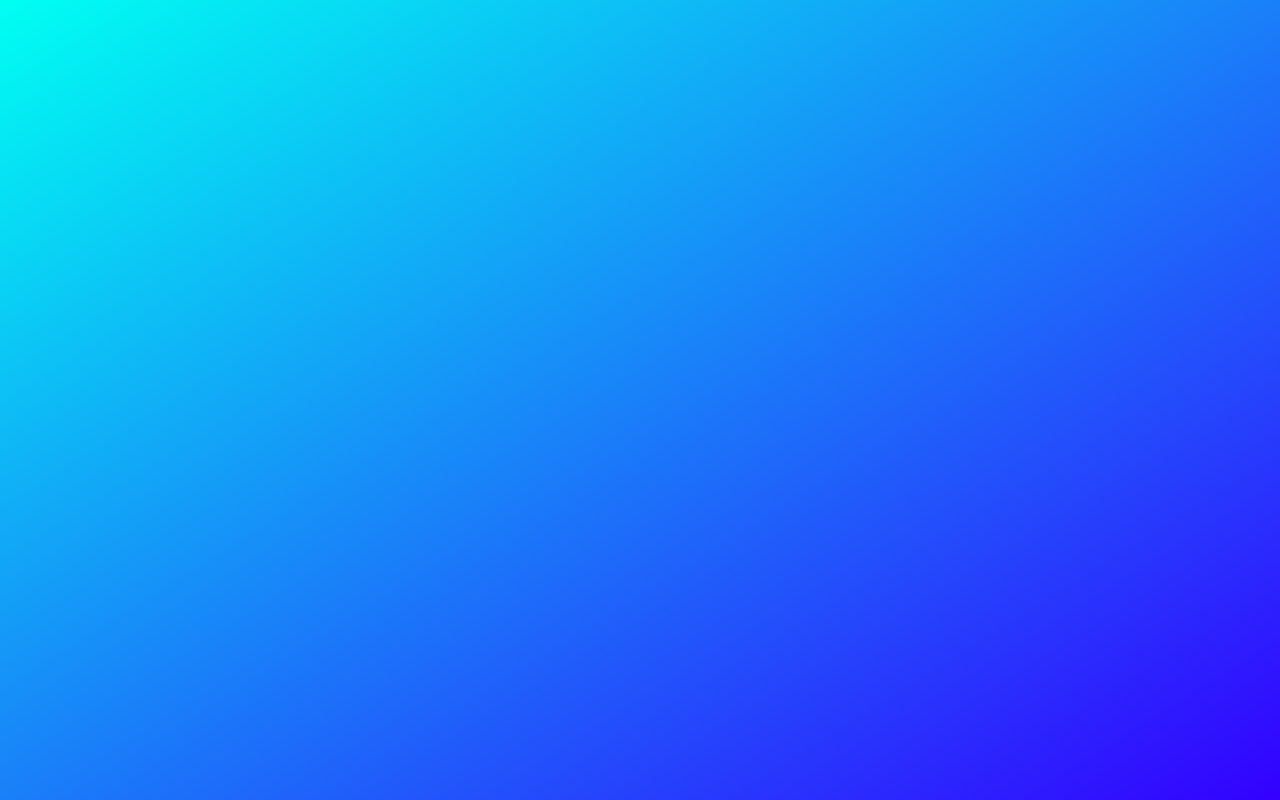
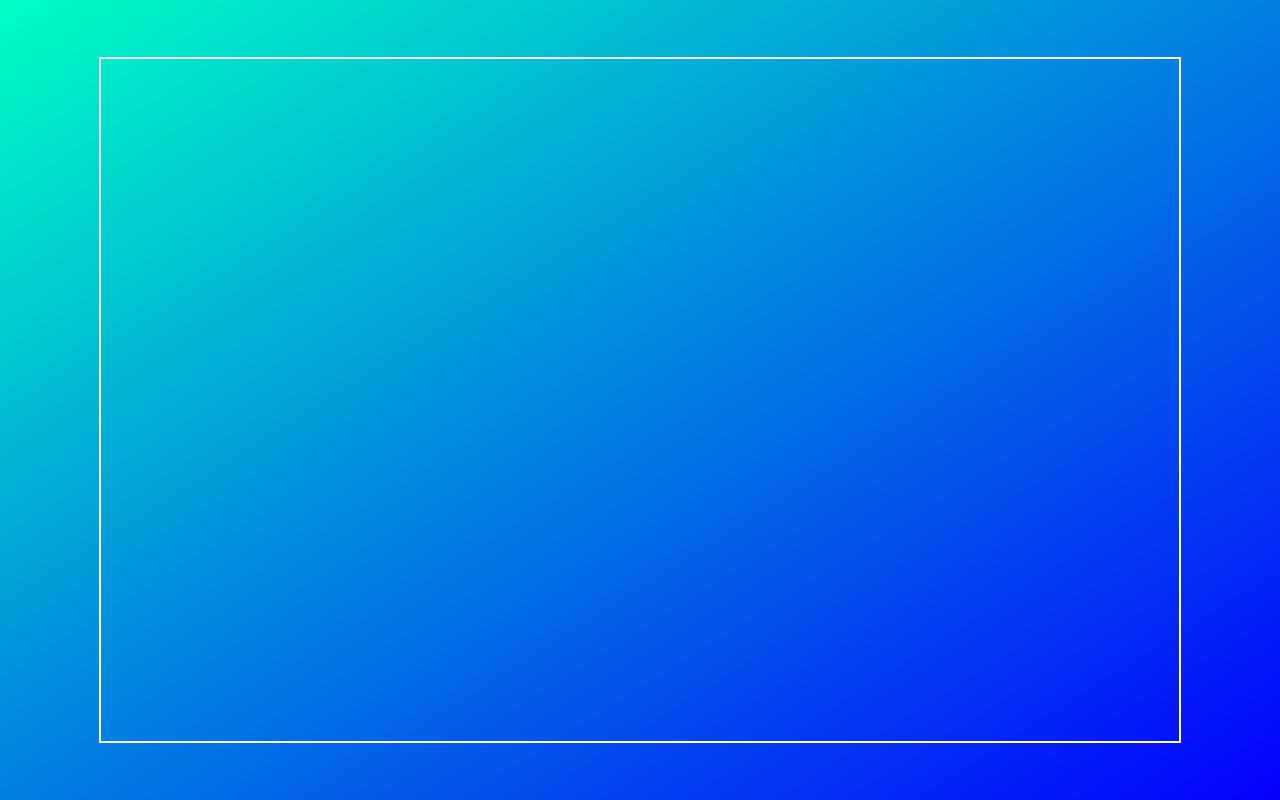
Before and after one commit to jackjocross/personal-site, a React app: page / in a window 1280 px wide. Built offline with nearby package versions, Linux system fonts and the light colour scheme; the HTML template or start-up script is replaced by a standard one.

Commit message:
Added click back in and flexbox grid styling

```diff
--- a/app/App.jsx
+++ b/app/App.jsx
@@ -2,11 +2,42 @@
 import Background from './Background.jsx';
 
 export default class App extends React.Component {
+	constructor(props) {
+		super(props);
+
+		this.state = {
+			backgroundHue: Math.floor(Math.random() * 360)
+		};
+	};
 	render() {
 		return (
-			<div>
-				<Background />
+			<div className="container" onClick={this.containerClick}>
+				<Background hue={this.state.backgroundHue} />
+
+				<div className="layout">
+					<div className="left-col">
+						<div className="top-row"></div>
+						<div className="middle-row"></div>
+						<div className="bottom-row"></div>
+					</div>
+
+					<div className="center-col">
+						<div className="top-row"></div>
+						<div className="middle-row"></div>
+						<div className="bottom-row"></div>
+					</div>
+
+					<div className="right-col">
+						<div className="top-row"></div>
+						<div className="middle-row"></div>
+						<div className="bottom-row"></div>
+					</div>
+				</div>
 			</div>
 		);
 	};
+	containerClick = () => {
+		const backgroundHue = Math.floor(Math.random() * 360);
+		this.setState({backgroundHue});
+	};
 }
--- a/app/Background.jsx
+++ b/app/Background.jsx
@@ -1,18 +1,13 @@
 import React from 'react';
 
 export default class Background extends React.Component {
-	constructor(props) {
-		super(props);
+	render() {
+		const {hue} = this.props;
 
-		this.state = {
-			randHue: Math.floor(Math.random() * 360)
-		};
-	};
-	render() {
-		const colorString = `hsla(${this.state.randHue}, 100%, 50%, 1), hsla(${this.state.randHue + 75}, 100%, 50%, 1)`;
+		const colorString = `hsla(${hue}, 100%, 50%, 1), hsla(${hue + 75}, 100%, 50%, 1)`;
 
 		const backgroundStyle = {
-			background: `hsla(${this.state.randHue}, 100%, 50%, 1)`,
+			background: `hsla(${hue}, 100%, 50%, 1)`,
 			background: `-webkit-linear-gradient(left top, ${colorString})`,
 			background: `-o-linear-gradient(bottom right, ${colorString})`,
 			background: `-moz-linear-gradient(bottom right, ${colorString})`,
@@ -20,11 +15,8 @@
 		};
 
 		return (
-			<div style={backgroundStyle} className="background" onClick={this.backgroundClick}></div>
+			<div style={backgroundStyle} className="background" onClick={this.backgroundClick}>
+			</div>
 		);
 	};
-	backgroundClick = () => {
-		let randHue = Math.floor(Math.random() * 360);
-		this.setState({randHue});
-	};
 }
--- a/app/main.css
+++ b/app/main.css
@@ -5,8 +5,94 @@
 	padding: 0;
 }
 
+#app {
+	height: 100%;
+	width: 100%;
+}
+
 .background {
 	position: absolute;
 	height: 100%;
 	width: 100%;
+	z-index: -1;
 }
+
+.background-border {
+	width: 90%;
+    height: 90%;
+    border: 5px solid white;
+    margin: auto;
+    top: 50%;
+    position: relative;
+    -webkit-transform: translateY(-50%);
+	-ms-transform: translateY(-50%);
+	transform: translateY(-50%);
+}
+
+.container {
+	height: 100%;
+	width: 100%;
+}
+
+.layout {
+	height: 100%;
+	width: 100%;
+	display: flex;
+}
+
+.left-col {
+	height: 100%;
+	min-width: 7.7%;
+	flex-grow: 1;
+	display: flex;
+	flex-direction: column;
+	-webkit-transition: all 500ms ease-in-out;
+    -moz-transition: all 500ms ease-in-out;
+    -o-transition: all 500ms ease-in-out;
+    -ms-transition: all 500ms ease-in-out;
+    transition: all 500ms ease-in-out;
+}
+
+.left-col:hover {
+	flex-grow: 13;
+}
+
+.center-col {
+	height: 100%;
+	flex-grow: 12;
+	display: flex;
+	flex-direction: column;
+}
+
+.right-col {
+	height: 100%;
+	min-width: 7.7%;
+	flex-grow: 1;
+	display: flex;
+	flex-direction: column;
+	-webkit-transition: all 500ms ease-in-out;
+    -moz-transition: all 500ms ease-in-out;
+    -o-transition: all 500ms ease-in-out;
+    -ms-transition: all 500ms ease-in-out;
+    transition: all 500ms ease-in-out;
+}
+
+.right-col:hover {
+	flex-grow: 13;
+}
+
+.center-col .middle-row {
+	border: 2px solid white;
+}
+
+.top-row {
+	flex-grow: 1;
+}
+
+.middle-row {
+	flex-grow: 12;
+}
+
+.bottom-row {
+	flex-grow: 1;
+}
```
